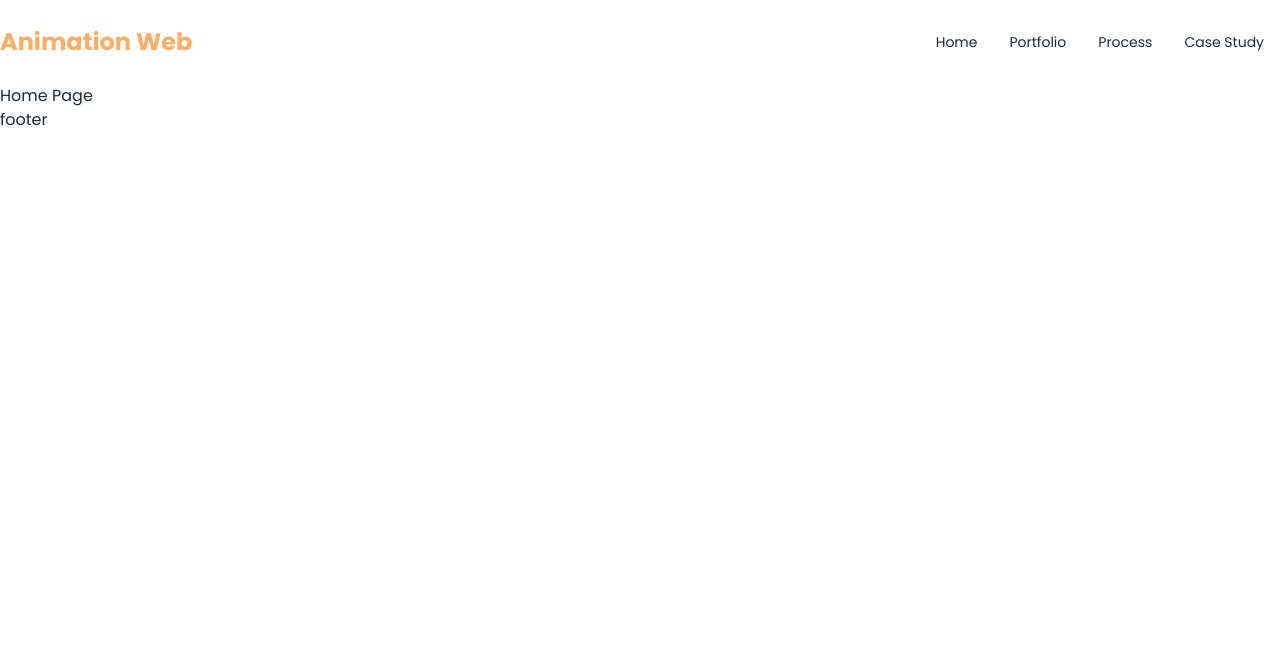
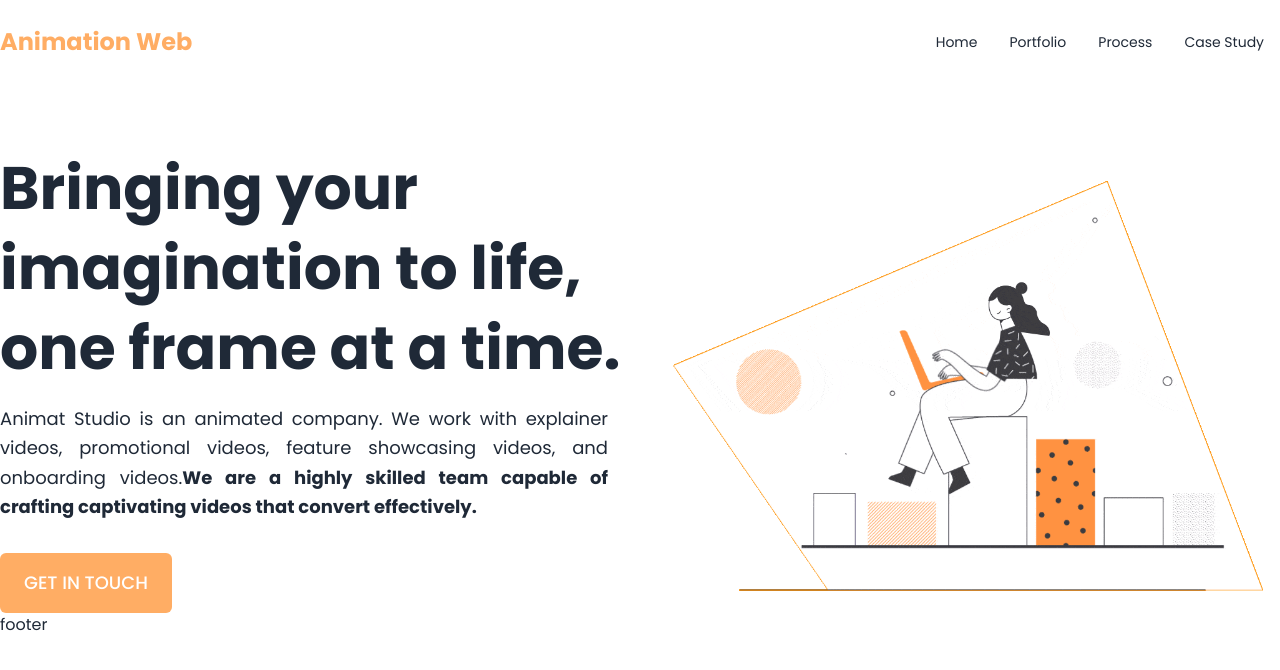
Before and after one commit to naimalinaim1/animation-web, a React (Vite) app: page / in a window 1280 px wide. Shown: the top 670 px of the page. Built offline with nearby package versions, Linux system fonts and the light colour scheme.

Commit message:
Banner added

```diff
--- /dev/null
+++ b/src/components/Button.jsx
@@ -0,0 +1,15 @@
+import PropTypes from "prop-types";
+
+const Button = ({ children }) => {
+  return (
+    <button className="bg-[#ffad64] text-white text-lg font-medium py-4 px-6 rounded-md hover:bg-[#ff9344]">
+      {children}
+    </button>
+  );
+};
+
+Button.propTypes = {
+  children: PropTypes.string.isRequired,
+};
+
+export default Button;
--- a/src/index.css
+++ b/src/index.css
@@ -18,6 +18,10 @@
   color: var(--primary-color);
 }
 
+.primary-bg {
+  background-color: var(--primary-color);
+}
+
 .secondary-color {
   color: var(--secondary-color);
 }
--- a/src/pages/Home/Home.jsx
+++ b/src/pages/Home/Home.jsx
@@ -1,8 +1,13 @@
 // eslint-disable-next-line no-unused-vars
 import React from "react";
+import Hero from "./section/Hero/Hero";
 
 const Home = () => {
-  return <div>Home Page</div>;
+  return (
+    <div>
+      <Hero />
+    </div>
+  );
 };
 
 export default Home;
--- /dev/null
+++ b/src/pages/Home/section/Hero/Hero.jsx
@@ -0,0 +1,30 @@
+import Button from "../../../../components/Button";
+import storytellingPowerhouse from "../../../../assets/storytellingPowerhouse.gif";
+const Hero = () => {
+  return (
+    <section className="mt-16">
+      <div className="grid lg:grid-cols-2 gap-4 xl:gap-8 items-center">
+        <div>
+          <h1 className="lg:text-5xl xl:text-6xl lg:leading-[64px] xl:leading-[80px]  font-bold">
+            Bringing your imagination to life, one frame at a time.
+          </h1>
+          <p className="mt-4 mb-8 leading-relaxed text-lg text-justify pr-4">
+            Animat Studio is an animated company. We work with explainer videos,
+            promotional videos, feature showcasing videos, and onboarding
+            videos.
+            <strong>
+              We are a highly skilled team capable of crafting captivating
+              videos that convert effectively.
+            </strong>
+          </p>
+          <Button>GET IN TOUCH</Button>
+        </div>
+        <div>
+          <img src={storytellingPowerhouse} alt="" />
+        </div>
+      </div>
+    </section>
+  );
+};
+
+export default Hero;
```
Also changed, not shown: .eslintrc.cjs, src/assets/storytellingPowerhouse.gif (added).
